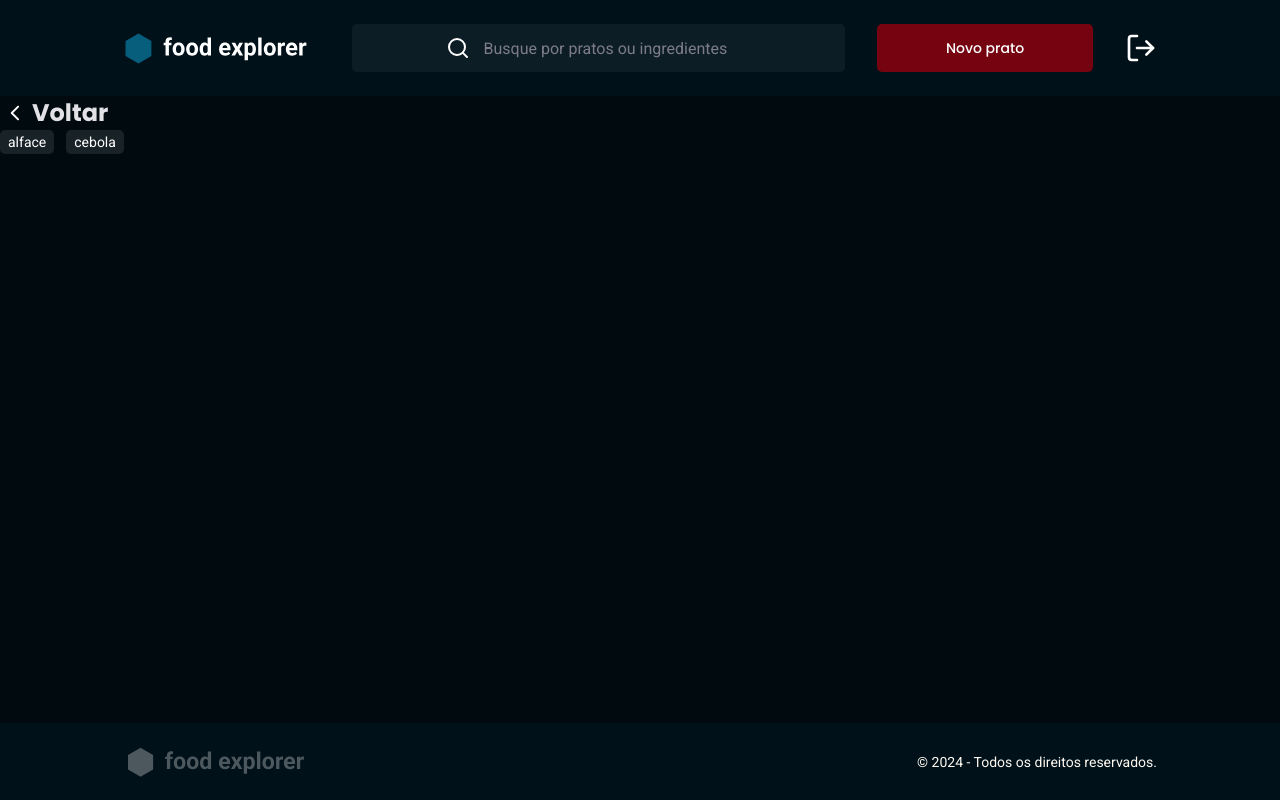
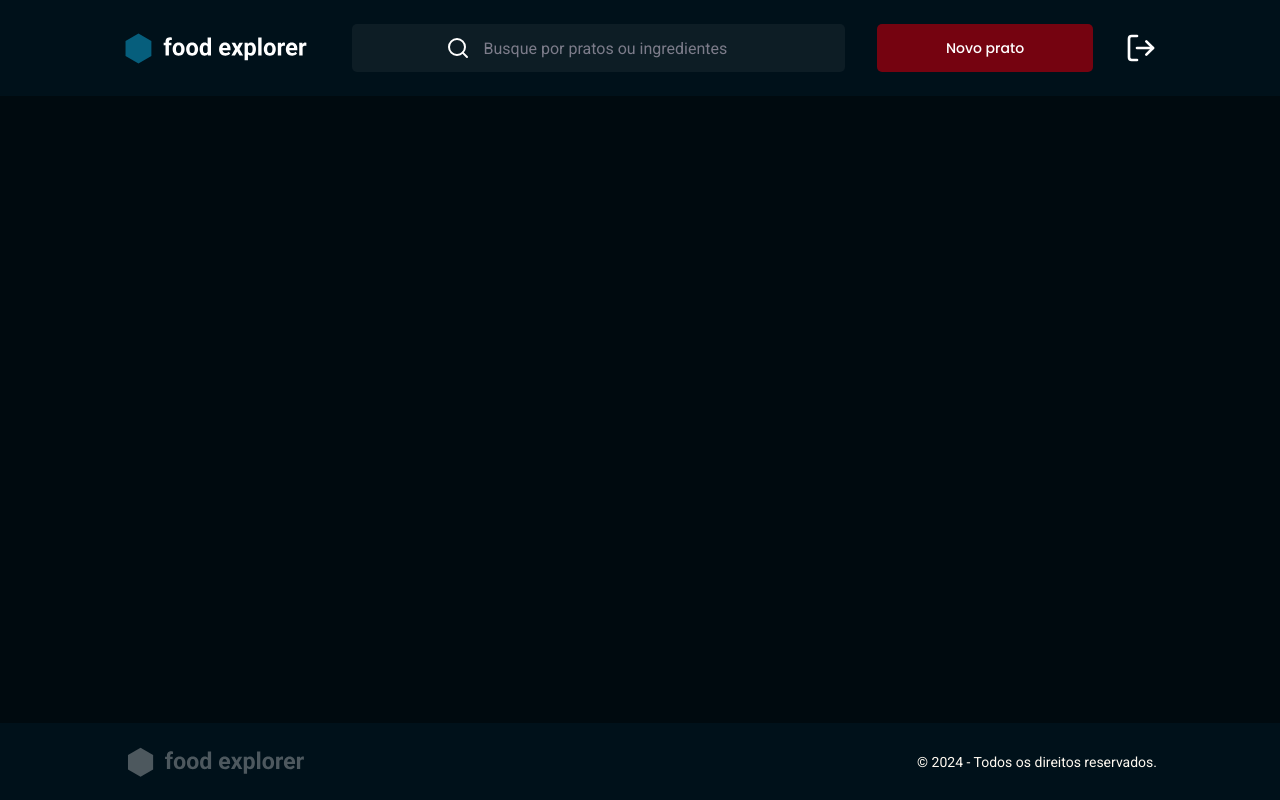
Before and after one commit to joao-sillva/food-explorer-frontend, a React (Vite) app: page / in a window 1280 px wide. Built offline with nearby package versions, Linux system fonts and the light colour scheme.

Commit message:
create page Home

```diff
--- a/src/main.jsx
+++ b/src/main.jsx
@@ -4,13 +4,13 @@
 import GlobalStyles from './styles/global'
 import { ThemeProvider } from 'styled-components'
 
-import { Dish } from './pages/Dish'
+import { Home } from './pages/Home'
 
 ReactDOM.createRoot(document.getElementById('root')).render(
   <React.StrictMode>
     <ThemeProvider theme={theme}>
       <GlobalStyles />
-      <Dish />
+      <Home />
     </ThemeProvider>
   </React.StrictMode>,
 )
--- /dev/null
+++ b/src/pages/Home/index.jsx
@@ -0,0 +1,13 @@
+import { Container } from './styles'
+import { Header } from '../../components/Header'
+import { Footer } from '../../components/Footer'
+
+export function Home() {
+  return (
+    <Container>
+      <Header />
+
+      <Footer />
+    </Container>
+  )
+}
--- /dev/null
+++ b/src/pages/Home/styles.js
@@ -0,0 +1,5 @@
+import styled from 'styled-components'
+
+export const Container = styled.div`
+
+`
```
